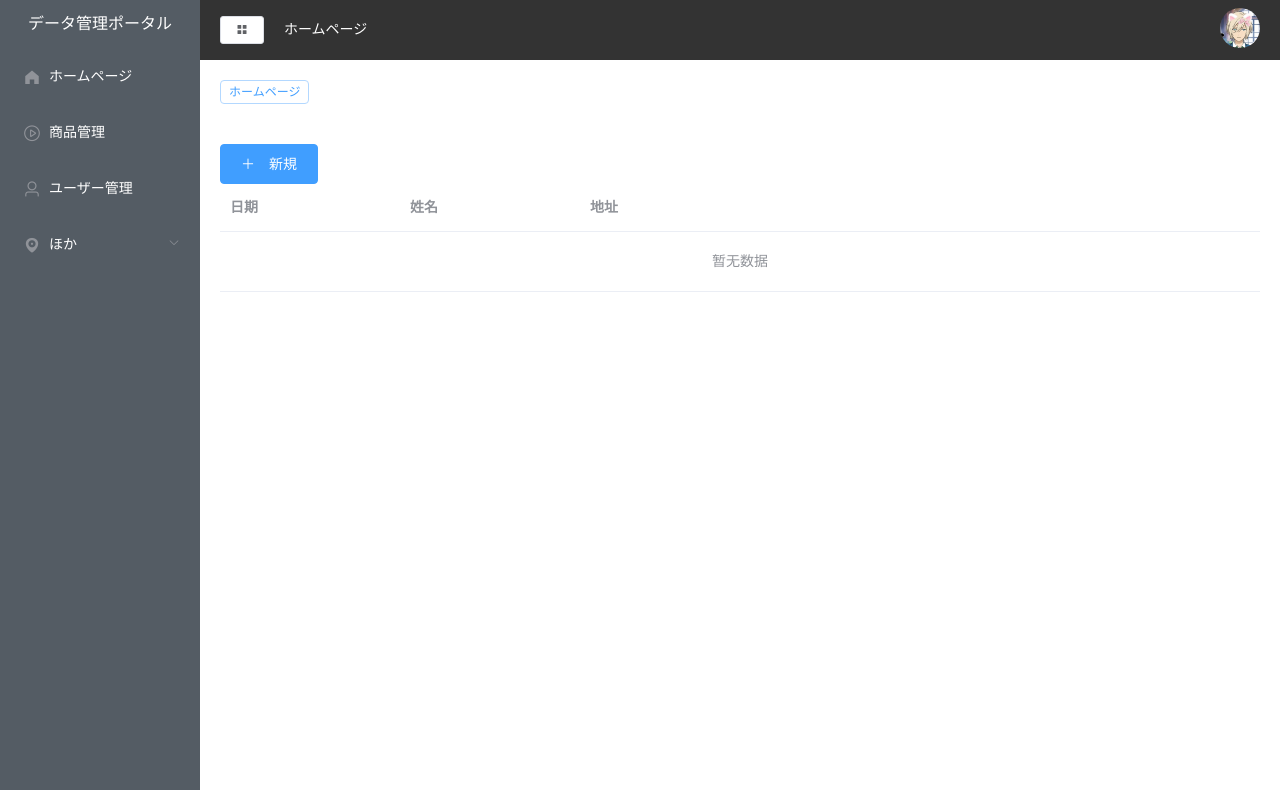
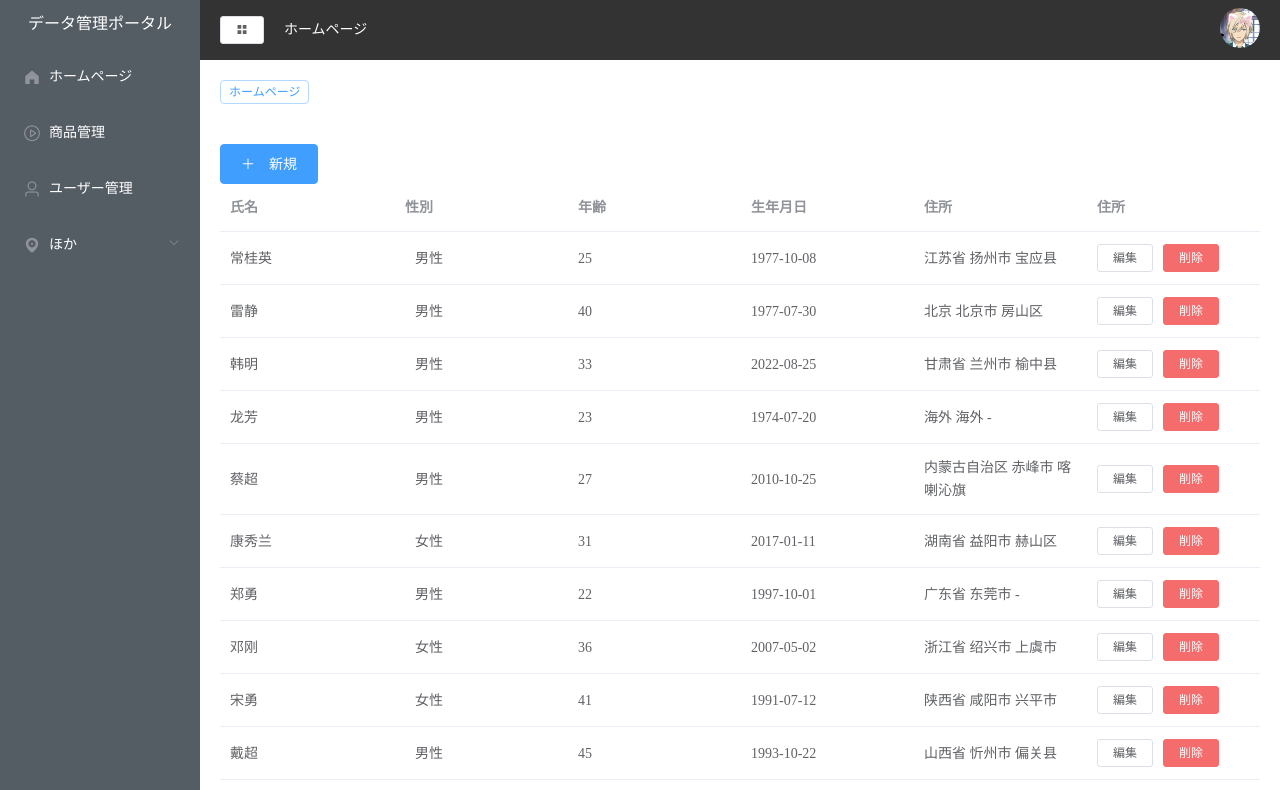
Before and after one commit to shibidada/my_app, a Vue app: page /#/user in a window 1280 px wide. Shown: the top 790 px of the page. Built offline with nearby package versions, Linux system fonts and the light colour scheme.

Commit message:
レイアウト―ユーザー管理画面のユーザーリストのテーブル

```diff
--- a/src/views/User.vue
+++ b/src/views/User.vue
@@ -58,11 +58,30 @@
         ＋　新規
       </el-button>
       <el-table :data="tableData" style="width: 100%">
-        <el-table-column prop="date" label="日期" width="180">
+        <el-table-column prop="name" label="氏名"> </el-table-column>
+        <el-table-column prop="sex" label="性別">
+          <template slot-scope="scope">
+            <span style="margin-left: 10px">{{
+              scope.row.sex === 1 ? "男性" : "女性"
+            }}</span>
+          </template>
         </el-table-column>
-        <el-table-column prop="name" label="姓名" width="180">
+        <el-table-column prop="age" label="年齢"> </el-table-column>
+        <el-table-column prop="birth" label="生年月日"> </el-table-column>
+        <el-table-column prop="addr" label="住所"> </el-table-column>
+        <el-table-column prop="addr" label="住所">
+          <template slot-scope="scope">
+            <el-button size="mini" @click="handleEdit(scope.row)"
+              >編集</el-button
+            >
+            <el-button
+              size="mini"
+              type="danger"
+              @click="handleDelete(scope.row)"
+              >削除</el-button
+            >
+          </template>
         </el-table-column>
-        <el-table-column prop="address" label="地址"> </el-table-column>
       </el-table>
     </div>
   </div>
@@ -112,11 +131,14 @@ export default {
     cancel() {
       this.handleClose();
     },
+    handleEdit(row) {},
+    handleDelete(row) {},
   },
   mounted() {
     //ユーザーリストを獲得
     getUser().then(({ data }) => {
       console.log(data);
+      this.tableData = data.list;
     });
   },
 };
```
